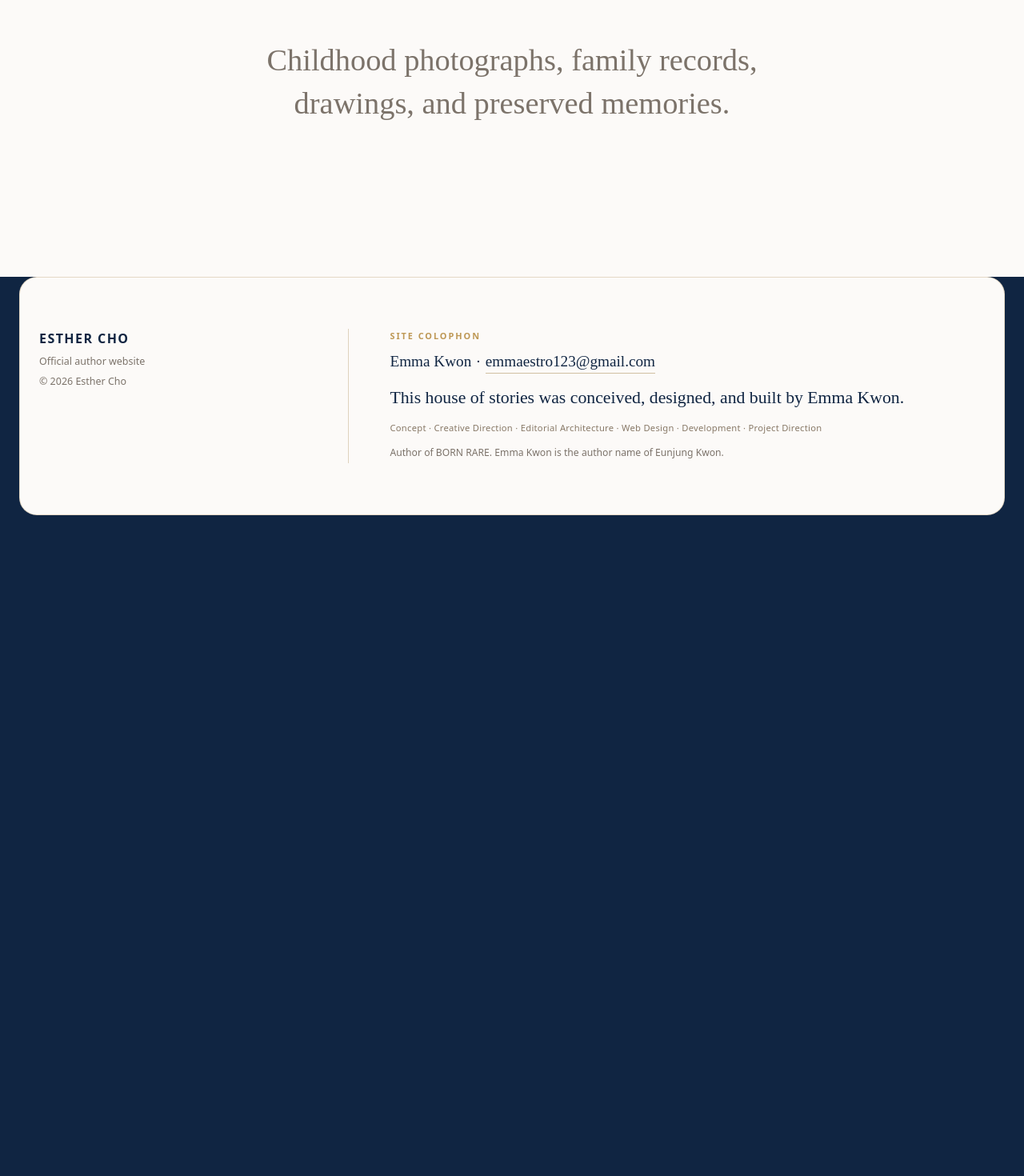
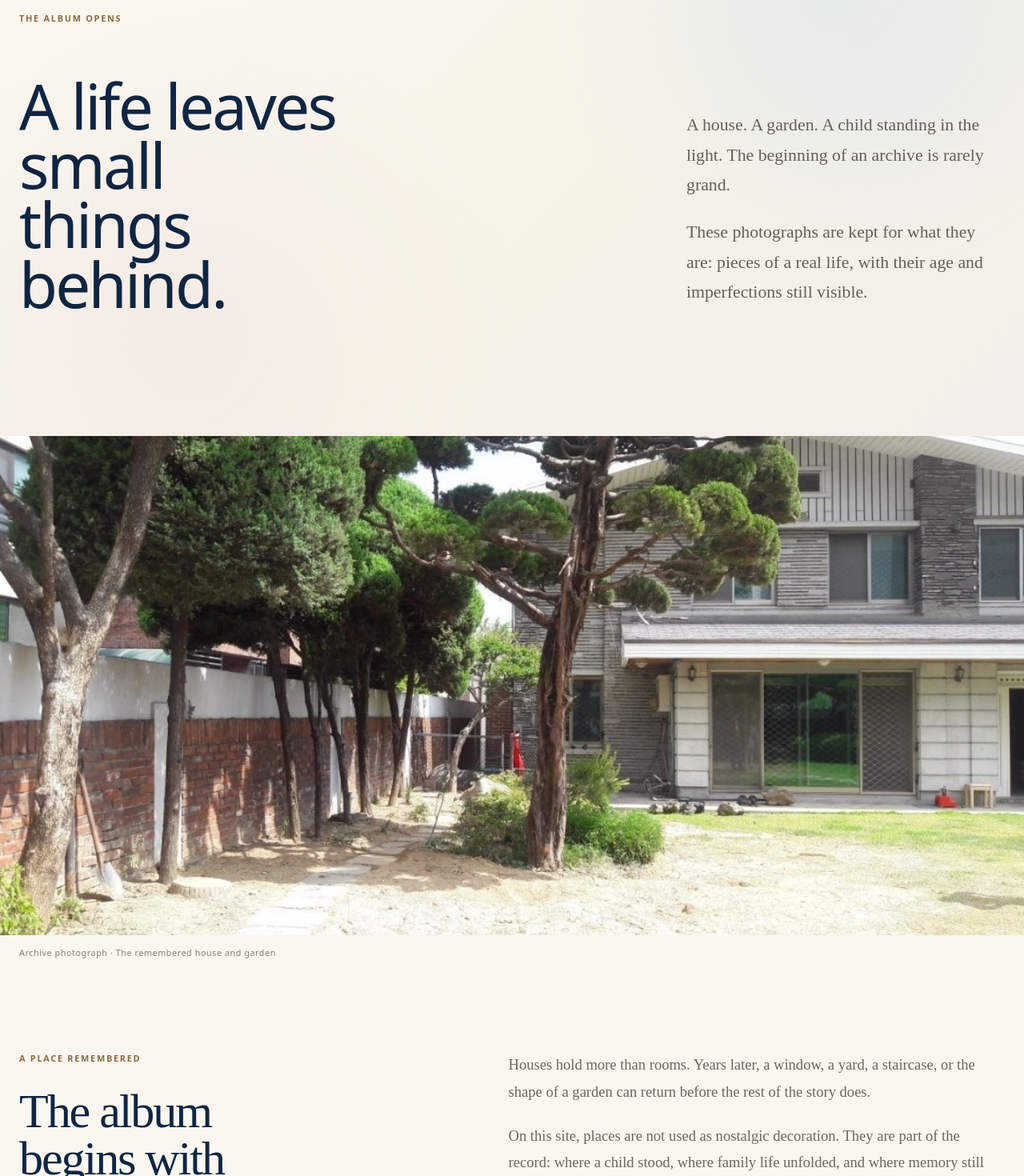
Before and after one commit to k-mama/esthercho, a Next.js app: page /archive in a window 1280 px wide. Shown: the part 940-2410 px from the top of the page at 80% size. Before the commit the page ends 1608 px from the top, so only its background shows below. Built offline with nearby package versions, Linux system fonts and the light colour scheme.

Commit message:
feat: turn Childhood into a living archive room

```diff
--- a/src/app/archive/page.tsx
+++ b/src/app/archive/page.tsx
@@ -1,13 +1,18 @@
 import type { Metadata } from "next";
+import Image from "next/image";
+import Link from "next/link";
 import { PageCover } from "@/components/page-cover";
+import "./archive.css";
 
 export const metadata: Metadata = {
   title: "The Childhood Album",
+  description:
+    "A quiet archive of Esther Cho's childhood photographs, remembered places, family traces, and the ordinary details that survived time.",
 };
 
 export default function ArchivePage() {
   return (
-    <main>
+    <main className="childhood-page">
       <PageCover
         eyebrow="CHILDHOOD"
         title="The Childhood Album"
@@ -20,11 +25,140 @@ export default function ArchivePage() {
         shade="medium"
       />
 
-      <section className="page-cover-followup">
-        <div className="container page-cover-followup-inner">
+      <section className="childhood-intro" aria-labelledby="childhood-intro-title">
+        <div className="container">
+          <p className="childhood-kicker">THE ALBUM OPENS</p>
+          <div className="childhood-intro-grid">
+            <h2 id="childhood-intro-title">A life leaves small things behind.</h2>
+            <div className="childhood-intro-copy">
+              <p>
+                A house. A garden. A child standing in the light. The beginning
+                of an archive is rarely grand.
+              </p>
+              <p>
+                These photographs are kept for what they are: pieces of a real
+                life, with their age and imperfections still visible.
+              </p>
+            </div>
+          </div>
+        </div>
+      </section>
+
+      <section className="childhood-house" aria-labelledby="childhood-house-title">
+        <figure className="childhood-house-figure">
+          <Image
+            src="/media/home/childhood-house.jpg"
+            alt="The house and garden connected to Esther Cho's childhood"
+            width={1800}
+            height={1059}
+            sizes="100vw"
+            priority
+          />
+          <figcaption className="container">
+            Archive photograph · The remembered house and garden
+          </figcaption>
+        </figure>
+
+        <div className="container childhood-house-copy">
+          <div>
+            <p className="childhood-kicker">A PLACE REMEMBERED</p>
+            <h2 id="childhood-house-title">The album begins with a house.</h2>
+          </div>
+          <div className="childhood-house-copy-text">
+            <p>
+              Houses hold more than rooms. Years later, a window, a yard, a
+              staircase, or the shape of a garden can return before the rest of
+              the story does.
+            </p>
+            <p>
+              On this site, places are not used as nostalgic decoration. They
+              are part of the record: where a child stood, where family life
+              unfolded, and where memory still knows how to find its way back.
+            </p>
+          </div>
+        </div>
+      </section>
+
+      <section className="childhood-garden" aria-labelledby="childhood-garden-title">
+        <div className="container childhood-garden-inner">
+          <figure className="childhood-garden-figure">
+            <Image
+              src="/media/home/childhood-garden.jpg"
+              alt="Esther Cho smiling in a garden as a child"
+              width={1800}
+              height={1350}
+              sizes="(max-width: 899px) 100vw, 64vw"
+            />
+            <figcaption>Archive photograph · Esther Cho as a child</figcaption>
+          </figure>
+
+          <div className="childhood-garden-copy">
+            <p className="childhood-kicker">A CHILD IN THE FRAME</p>
+            <h2 id="childhood-garden-title">Not a symbol. A person.</h2>
+            <p>
+              The photographs do not need to become illustrations for a lesson.
+              They can remain ordinary and specific: a face, a season, a place,
+              a moment someone once thought worth keeping.
+            </p>
+          </div>
+        </div>
+      </section>
+
+      <section className="childhood-fragments" aria-labelledby="childhood-fragments-title">
+        <div className="container childhood-fragments-inner">
+          <div>
+            <p className="childhood-kicker">BEYOND THE PHOTOGRAPH</p>
+            <h2 id="childhood-fragments-title">Not every memory left a picture.</h2>
+          </div>
+          <div className="childhood-fragments-copy">
+            <p>
+              Some scenes survive only as a sentence, a family joke, the sound
+              of a clock, a table, a summer evening, or the feeling of wanting to
+              go home.
+            </p>
+            <p>
+              Those fragments belong in the archive too. When they become
+              stories, the missing parts are not invented simply to make the
+              memory look complete.
+            </p>
+          </div>
+        </div>
+      </section>
+
+      <section
+        className="childhood-archive-principle"
+        aria-labelledby="childhood-principle-title"
+      >
+        <div className="container childhood-principle-inner">
+          <div>
+            <p className="childhood-kicker">ARCHIVE PRINCIPLE</p>
+            <h2 id="childhood-principle-title">The record and the reimagining stay distinct.</h2>
+          </div>
+          <div className="childhood-principle-copy">
+            <p>
+              Original photographs are presented as archival material. When a
+              later image is reconstructed or reimagined from memory, it is
+              identified separately rather than allowed to pass as historical
+              evidence.
+            </p>
+            <p>
+              The aim is not to make the past prettier. It is to let a real life
+              remain recognizable inside the design.
+            </p>
+            <Link href="/stories/" className="childhood-link">
+              Enter the stories
+            </Link>
+          </div>
+        </div>
+      </section>
+
+      <section className="childhood-ending" aria-labelledby="childhood-ending-title">
+        <div className="container childhood-ending-inner">
+          <p className="childhood-kicker">THE ALBUM STAYS OPEN</p>
+          <h2 id="childhood-ending-title">More can return later.</h2>
           <p>
-            Childhood photographs, family records, drawings, and preserved
-            memories.
+            The childhood archive is allowed to remain unfinished. A photograph
+            can wait years for the story that belongs beside it.
           </p>
         </div>
       </section>
```
